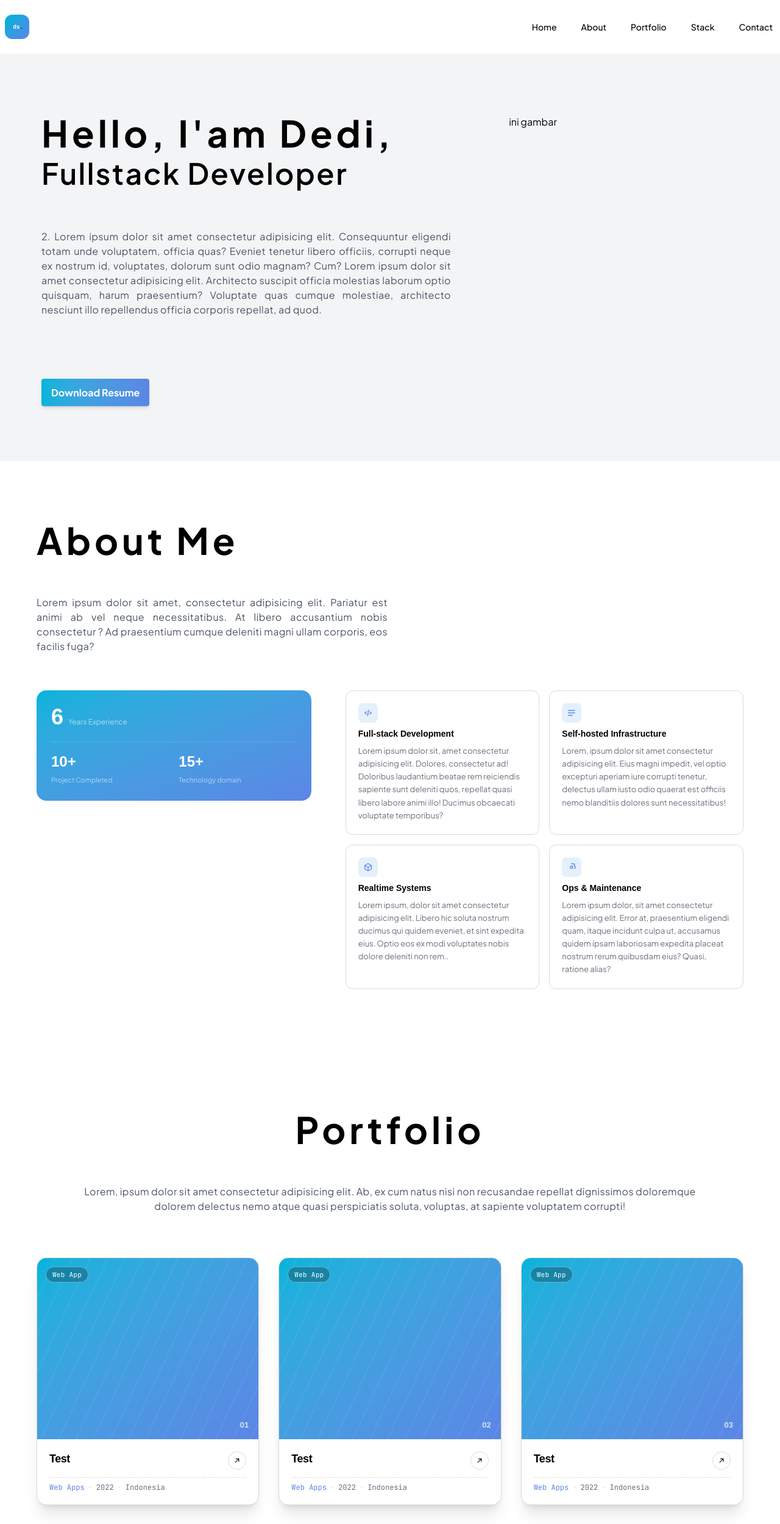
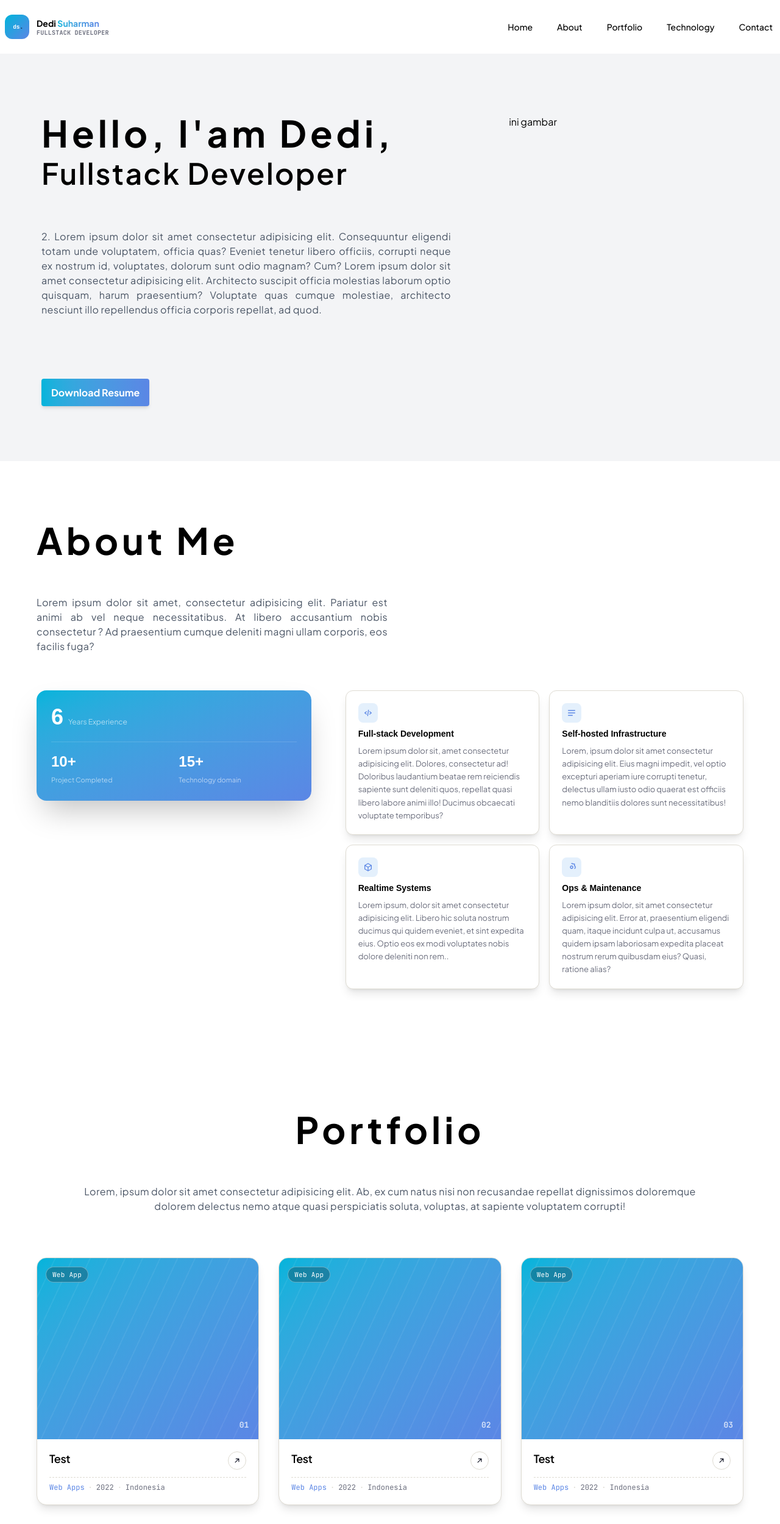
Before and after one commit to deddybear/portofolio-website, a Next.js app: page / in a window 1280 px wide. Shown: the top 2499 px of the page at 61% size. Built offline with nearby package versions, Linux system fonts and the light colour scheme.

Commit message:
proses pernish website

```diff
--- a/app/(home)/components/about.tsx
+++ b/app/(home)/components/about.tsx
@@ -22,7 +22,7 @@ export default function AboutComponent({yearCount, completedProjectCount, techDo
             {/* Card Experience Start */}
             <div className="grid grid-cols-1 gap-10 items-start lg:grid-cols-12 lg:gap-14">
 
-                <div className="lg:col-span-5">
+                <div className="lg:col-span-5 shadow-2xl rounded-2xl">
                     <div className="relative mt-10 rounded-2xl bg-linear-to-br from-[#00B4DB] to-[#5B86E5] text-white p-6 overflow-hidden lg:mt-0">
                         <div className="absolute inset-0 opacity-[0.15]">
                         </div>
@@ -49,7 +49,7 @@ export default function AboutComponent({yearCount, completedProjectCount, techDo
 
                 <div className="lg:col-span-7 flex flex-col gap-8">
                     <div className="grid sm:grid-cols-2 gap-6 lg:gap-4">
-                        <div className="flex flex-col gap-2 bg-white border border-line rounded-xl p-5
+                        <div className="flex flex-col gap-2 shadow-lg bg-white border border-line rounded-xl p-5
                       transition-all duration-300 hover:-translate-y-1 hover:border-indigo hover:shadow-[0_12px_28px_-16px_rgb(20_28_58/0.35)]">
                             <span className="w-8 h-8 rounded-lg bg-indigo-soft text-indigo flex items-center justify-center">
                                 <svg className="w-4 h-4" viewBox="0 0 24 24" fill="none"><path d="M8 9L4 12L8 15M16 9L20 12L16 15M13 5L11 19" stroke="currentColor" strokeWidth="2" strokeLinecap="round" strokeLinejoin="round" /></svg>
@@ -60,7 +60,7 @@ export default function AboutComponent({yearCount, completedProjectCount, techDo
                             </span>
                         </div>
 
-                        <div className="flex flex-col gap-2 bg-white border border-line rounded-xl p-5
+                        <div className="flex flex-col gap-2 shadow-lg bg-white border border-line rounded-xl p-5
                       transition-all duration-300 hover:-translate-y-1 hover:border-indigo hover:shadow-[0_12px_28px_-16px_rgb(20_28_58/0.35)]">
                             <span className="w-8 h-8 rounded-lg bg-indigo-soft text-indigo flex items-center justify-center">
                                 <svg className="w-4 h-4" viewBox="0 0 24 24" fill="none"><path d="M4 6H20M4 12H20M4 18H14" stroke="currentColor" strokeWidth="2" strokeLinecap="round" strokeLinejoin="round" /></svg>
@@ -71,7 +71,7 @@ export default function AboutComponent({yearCount, completedProjectCount, techDo
                             </span>
                         </div>
 
-                        <div className="flex flex-col gap-2 bg-white border border-line rounded-xl p-5
+                        <div className="flex flex-col gap-2 shadow-lg bg-white border border-line rounded-xl p-5
                       transition-all duration-300 hover:-translate-y-1 hover:border-indigo hover:shadow-[0_12px_28px_-16px_rgb(20_28_58/0.35)]">
                             <span className="w-8 h-8 rounded-lg bg-indigo-soft text-indigo flex items-center justify-center">
                                 <svg className="w-4 h-4" viewBox="0 0 24 24" fill="none"><path d="M12 3L20 7.5V16.5L12 21L4 16.5V7.5L12 3Z" stroke="currentColor" strokeWidth="2" strokeLinejoin="round" /><path d="M12 12L20 7.5M12 12V21M12 12L4 7.5" stroke="currentColor" strokeWidth="2" strokeLinejoin="round" /></svg>
@@ -82,7 +82,7 @@ export default function AboutComponent({yearCount, completedProjectCount, techDo
                             </span>
                         </div>
 
-                        <div className="flex flex-col gap-2 bg-white border border-line rounded-xl p-5
+                        <div className="flex flex-col gap-2 shadow-lg bg-white border border-line rounded-xl p-5
                       transition-all duration-300 hover:-translate-y-1 hover:border-indigo hover:shadow-[0_12px_28px_-16px_rgb(20_28_58/0.35)]">
                             <span className="w-8 h-8 rounded-lg bg-indigo-soft text-indigo flex items-center justify-center">
                                 <svg className="w-4 h-4" viewBox="0 0 24 24" fill="none"><path d="M12 15C13.6569 15 15 13.6569 15 12C15 10.3431 13.6569 9 12 9C10.3431 9 9 10.3431 9 12C9 13.6569 10.3431 15 12 15Z" stroke="currentColor" strokeWidth="2" /><path d="M19.4 15A1.65 1.65 0 0021 12.5V11.5A1.65 1.65 0 0019.4 9L18.9 8.1A1.65 1.65 0 0018.9 6.2L19 6C19.5 5.5 19.5 4.7 19 4.2L18.8 4C18.3 3.5 17.5 3.5 17 4L16.9 4.1A1.65 1.65 0 0015 4.1L14.9 3.6A1.65 1.65 0 0013 3H12" stroke="currentColor" strokeWidth="2" strokeLinecap="round" /></svg>
--- a/app/(home)/components/floating-button.tsx
+++ b/app/(home)/components/floating-button.tsx
@@ -32,7 +32,7 @@ export default function FloatingButton() {
                  opacity-0 translate-x-2 pointer-events-none
                  transition-all duration-300
                  group-hover:opacity-100 group-hover:translate-x-0">
-                Chat via WhatsApp
+                Go Top Page
             </span>
 
             <a href="#home"
--- a/app/(home)/components/navbar.tsx
+++ b/app/(home)/components/navbar.tsx
@@ -21,13 +21,17 @@ export default function NavbarComponent() {
                 {/* Mobile Menu Button End */}
 
                 {/* Logo Webiste Start */}
-                <div className="flex flex-1 items-center sm:items-stretch sm:justify-start px-2">
-                    <a href="#" className="block py-6 font-bold">
-                        <span className="relative shrink-0 w-10 h-10 rounded-xl bg-accent-gradient flex items-center justify-center overflow-hidden">
+                <div className="sm:items-stretch sm:justify-start px-2">
+                    <a href="#" className="flex flex-row items-center gap-3 py-6 font-bold">
+                        <span className="relative flex shrink-0 w-10 h-10 rounded-xl bg-accent-gradient  items-center justify-center overflow-hidden">
                             <svg width="24" height="24" viewBox="0 0 64 64">
                                 <text x="14" y="41" fontFamily="'JetBrains Mono', monospace" fontWeight="700" fontSize="25" fill="#FFFFFF">ds<tspan fill="#141C3A">.</tspan></text>
                             </svg>
                         </span>
+                        <div className="hidden sm:flex flex-col leading-tight">
+                            <span className="font-sans font-bold text-sm">Dedi <span className="bg-linear-to-r bg-clip-text text-transparent from-[#00B4DB] to-[#5B86E5]">Suharman</span></span>
+                            <span className="font-mono text-[10px] text-muted tracking-wide">FULLSTACK DEVELOPER</span>
+                        </div>
                     </a>
                 </div>
                 {/* Logo Webiste End */}
@@ -35,11 +39,11 @@ export default function NavbarComponent() {
                 {/* Item Navbar Start */}
                 <div className="hidden sm:block">
                     <div className="flex space-x-4">
-                        <a href="#home" className="px-3 py-2 text-sm font-medium">Home</a>
-                        <a href="#about" className="px-3 py-2 text-sm font-medium">About</a>
-                        <a href="#portfolio" className="px-3 py-2 text-sm font-medium">Portfolio</a>
-                        <a href="#stack" className="px-3 py-2 text-sm font-medium">Stack</a>
-                        <a href="#contact" className="px-3 py-2 text-sm font-medium">Contact</a>
+                        <a href="#home" className="px-3 py-2 text-sm font-medium hover:bg-linear-to-r hover:bg-clip-text hover:text-transparent hover:from-[#00B4DB] hover:to-[#5B86E5]">Home</a>
+                        <a href="#about" className="px-3 py-2 text-sm font-medium hover:bg-linear-to-r hover:bg-clip-text hover:text-transparent hover:from-[#00B4DB] hover:to-[#5B86E5]">About</a>
+                        <a href="#portfolio" className="px-3 py-2 text-sm font-medium hover:bg-linear-to-r hover:bg-clip-text hover:text-transparent hover:from-[#00B4DB] hover:to-[#5B86E5]">Portfolio</a>
+                        <a href="#stack" className="px-3 py-2 text-sm font-medium hover:bg-linear-to-r hover:bg-clip-text hover:text-transparent hover:from-[#00B4DB] hover:to-[#5B86E5]">Technology</a>
+                        <a href="#contact" className="px-3 py-2 text-sm font-medium hover:bg-linear-to-r hover:bg-clip-text hover:text-transparent hover:from-[#00B4DB] hover:to-[#5B86E5]">Contact</a>
                     </div>
                 </div>
                 {/* Item Navbar End */}
--- a/app/(home)/components/portfolio.tsx
+++ b/app/(home)/components/portfolio.tsx
@@ -61,20 +61,20 @@ export default function PortfolioComponent() {
             <div id="collection-projects" className="mt-15 grid grid-cols-2 gap-4 sm:grid-cols-3 lg:mt-18 lg:gap-8">
                 {
                     dataDummy.map((data, index) => (
-                        <a key={index} href="#" className="group flex flex-col bg-white border border-line rounded-2xl shadow-xl overflow-hidden
+                        <a key={index} href="#" className="group flex flex-col bg-white border border-line rounded-2xl shadow-lg overflow-hidden
                           transition-all duration-300 hover:-translate-y-1.5 hover:shadow-[0_18px_40px_-18px_rgb(20_28_58/0.35)]">
                             <div className="relative aspect-[1/0.82] bg-linear-to-br from-[#00B4DB] to-indigo overflow-hidden">
-                                <div className="absolute inset-0 opacity-40 bg-[repeating-linear-gradient(115deg,rgb(255_255_255/0.15)_0_2px,transparent_2px_26px)]"></div>
+                                <div className="absolute inset-0 opacity-40  bg-[repeating-linear-gradient(115deg,rgb(255_255_255/0.15)_0_2px,transparent_2px_26px)]"></div>
                                 <span className="absolute top-3.5 left-3.5 font-mono text-[11px] tracking-wide text-white bg-black/25 border border-white/35 rounded-full px-2.5 py-1 backdrop-blur-sm">
                                     {data.typeProject}
                                 </span>
-                                <span className="absolute bottom-3.5 right-4 font-display font-bold text-[13px] text-white/75">
+                                <span className="absolute bottom-3.5 right-4 font-mono font-bold text-[13px] text-white/75">
                                     {`0${index + 1}`}
                                 </span>
                             </div>
                             <div className="flex flex-col gap-3 p-5 flex-1">
                                 <div className="flex items-start justify-between gap-3">
-                                    <span className="font-display font-semibold text-lg leading-snug tracking-tight">
+                                    <span className="font-sans font-semibold text-lg leading-snug tracking-tight">
                                         {data.nameProject}
                                     </span>
                                     <span className="shrink-0 w-7.5 h-7.5 rounded-full border border-line flex items-center justify-center
--- a/app/(home)/components/stack.tsx
+++ b/app/(home)/components/technology.tsx
@@ -1,4 +1,4 @@
-export default function StackComponent() {
+export default function TechnologyComponent() {
     const dataTechBackend: DataTechnology[] = [
         {
             name: "Laravel",
--- a/app/(home)/page.tsx
+++ b/app/(home)/page.tsx
@@ -4,7 +4,7 @@ import NavbarComponent from "./components/navbar";
 import HeroComponent from "./components/hero";
 import AboutComponent from "./components/about";
 import PortfolioComponent from "./components/portfolio";
-import StackComponent from "./components/stack";
+import TechnologyComponent from "./components/technology";
 import ContactComponent from "./components/contact";
 import FooterComponent from "./components/footer";
 import dayjs from "dayjs";
@@ -83,7 +83,7 @@ export default function Home() {
 
                 {/* Technology Section Start */}
                 <section id="stack" className="px-15 py-15 lg:py-25">
-                    <StackComponent />
+                    <TechnologyComponent />
                 </section>
                 {/* Technology Section End */}
 
```
Also changed, not shown: app/(home)/components/contact.tsx (+4 -4 lines).
